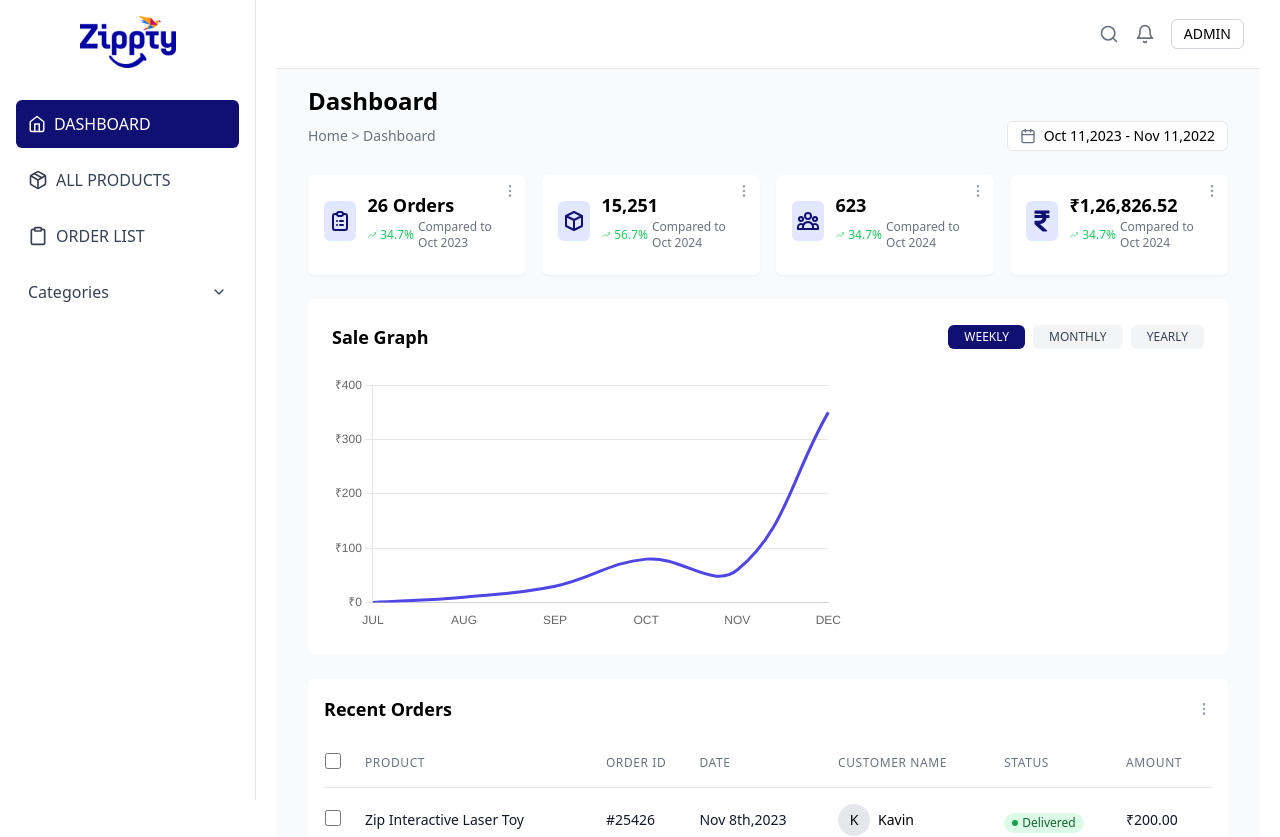
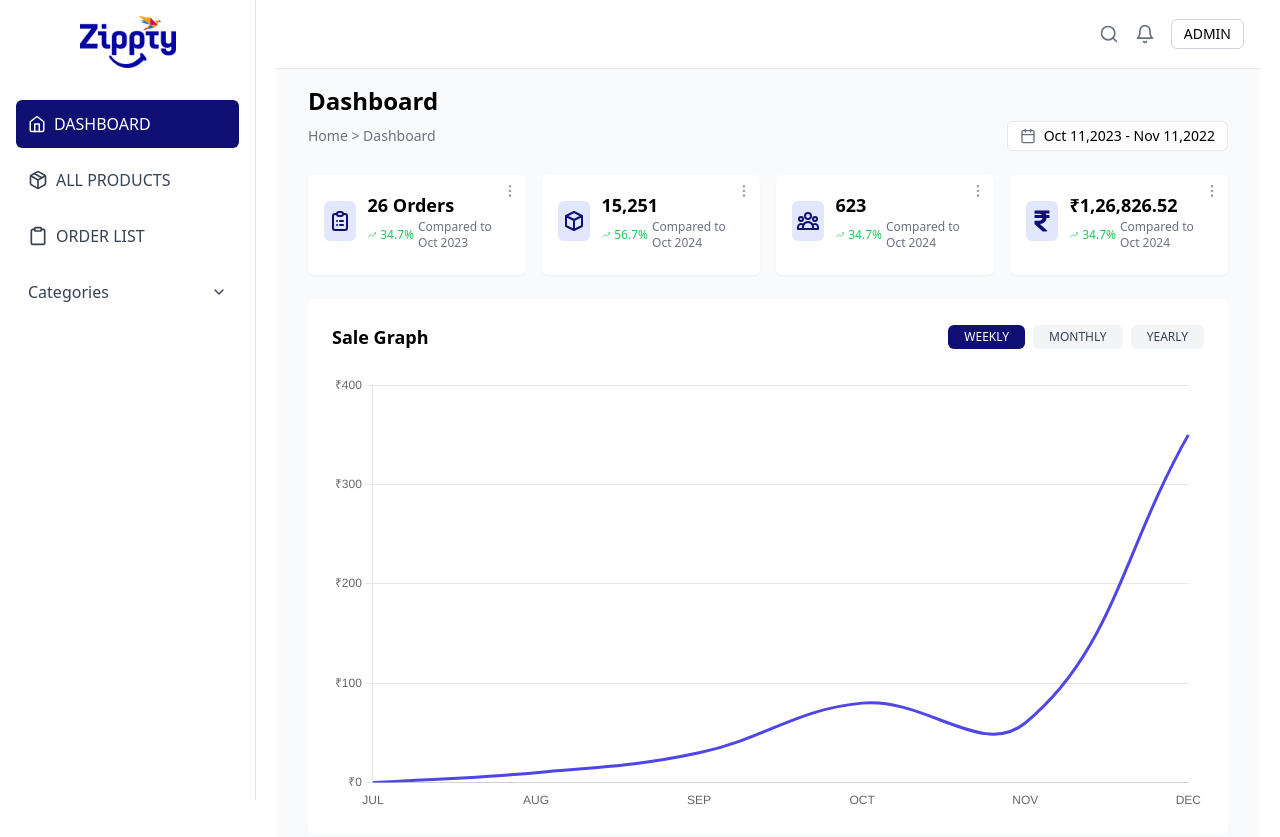
Before and after one commit to remeessalam/zippty, a React (Create React App) app: page /admin in a window 1280 px wide. Shown: the top 837 px of the page. Built offline with nearby package versions, Linux system fonts and the light colour scheme.

Commit message:
updated chart

```diff
--- a/src/Admin/Components/Chart.jsx
+++ b/src/Admin/Components/Chart.jsx
@@ -13,6 +13,7 @@ const Chart = () => {
         backgroundColor: "rgba(79, 70, 229, 0.1)",
         tension: 0.4,
         fill: false,
+        width: "100%",
       },
     ],
   };
@@ -53,11 +54,11 @@ const Chart = () => {
       },
     },
   };
+
   return (
-    <div className="max-w-screen">
-      {" "}
+    <div className="max-w-full">
       <div className="bg-white rounded-md p-6 mb-6">
-        <div className="flex justify-between items-center mb-6">
+        <div className="flex md:flex-row flex-col justify-between items-center mb-6">
           <h2 className="text-lg font-bold">Sale Graph</h2>
           <div className="flex space-x-2">
             <button
@@ -92,7 +93,7 @@ const Chart = () => {
             </button>
           </div>
         </div>
-        <div className="h-64 w-full">
+        <div className=" h-full min-h-[15rem]   w-full flex justify-center">
           <Line data={chartData} options={chartOptions} />
         </div>
       </div>
```
